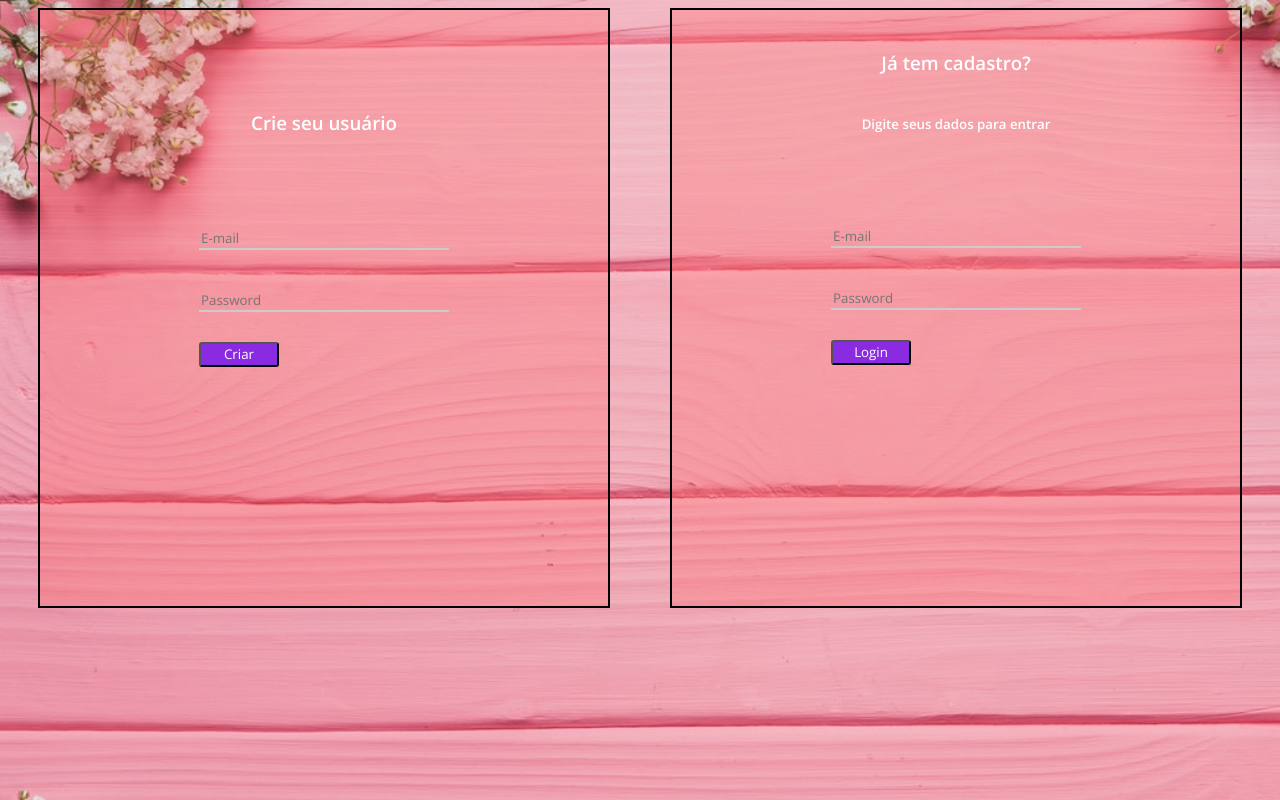
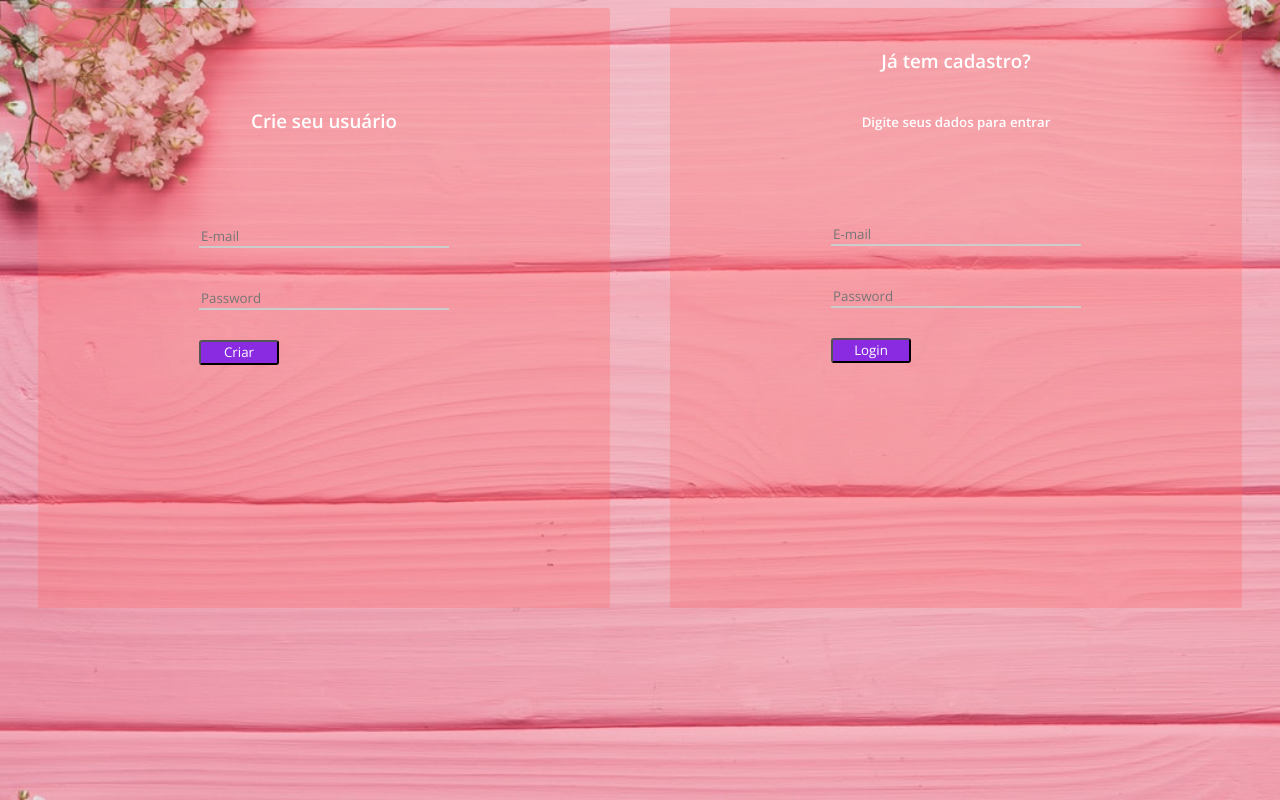
Before and after one commit to wendelrios/lab, a website: page src/html/login.html in a window 1280 px wide. Drawn offline with nearby package versions, Linux system fonts and the light colour scheme.

Commit message:
commit new changes

```diff
--- a/src/css/home.css
+++ b/src/css/home.css
@@ -89,8 +89,8 @@ hr{
 
 .form-box{
   max-width: 800px;
+  border: 2px solid hsla(0, 100%, 70%, 0.3);
   margin: 0 auto;
-  border: 2px solid #ccc;
   height: 250px;
   display: flex;
   box-sizing: border-box;
--- a/src/css/login.css
+++ b/src/css/login.css
@@ -18,15 +18,16 @@ a{
   width: 100%;
   height: 600px;
   display: flex;
-  justify-content: space-between;
+  justify-content: center;
+  align-items: center;
   box-sizing: border-box;
   flex-wrap: wrap;
 }
 
 .card{
   background-color: hsla(0, 100%, 70%, 0.3);
+  border-radius: 2px;
   width: 40%;
-  border: 2px solid black;
   height: 600px;
   margin: 0px 30px;
   box-sizing: border-box;
```
